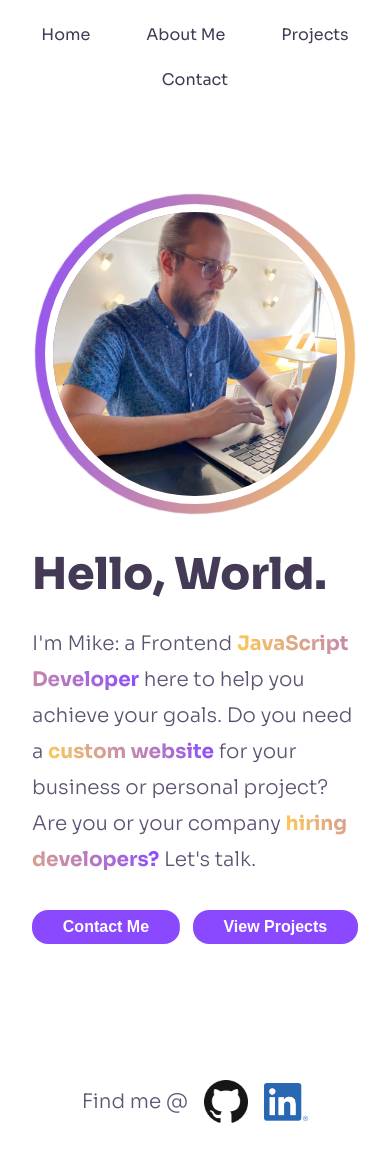
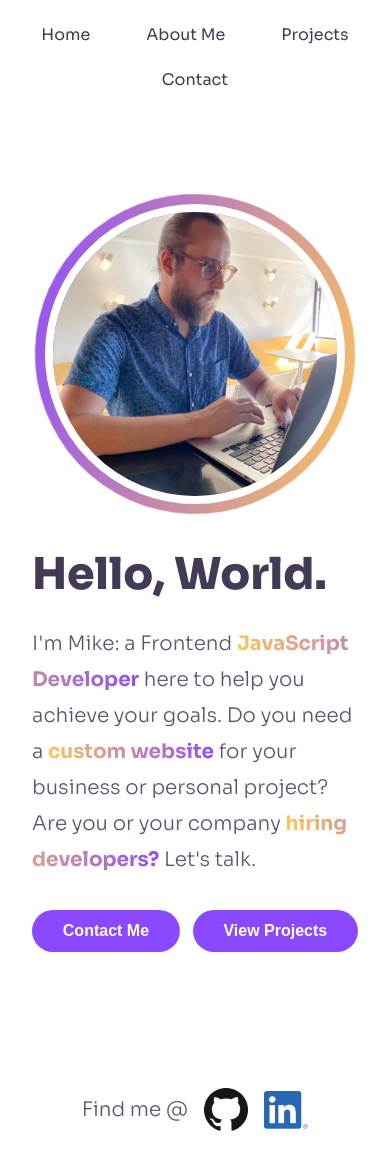
Before and after one commit to MikeKochendorfer/portfolio, a Next.js app: page / in a window 390 px wide. Shown: the top 1156 px of the page. Built offline with nearby package versions, Linux system fonts and the light colour scheme.

Commit message:
style: make buttons more round and change their size on mobile

```diff
--- a/styles/ButtonStyles.module.css
+++ b/styles/ButtonStyles.module.css
@@ -5,7 +5,7 @@
   font-size: 1rem;
   font-weight: 600;
   padding: .5rem 1rem;
-  border-radius: 1rem;
+  border-radius: 2rem;
   text-transform: capitalize;
 }
 
@@ -35,3 +35,9 @@
   color: #fff;
   background-position: left;
 }
+
+@media (max-width: 850px) {
+  .primary, .secondary {
+    padding: .75rem 1rem;
+  }
+}
```
